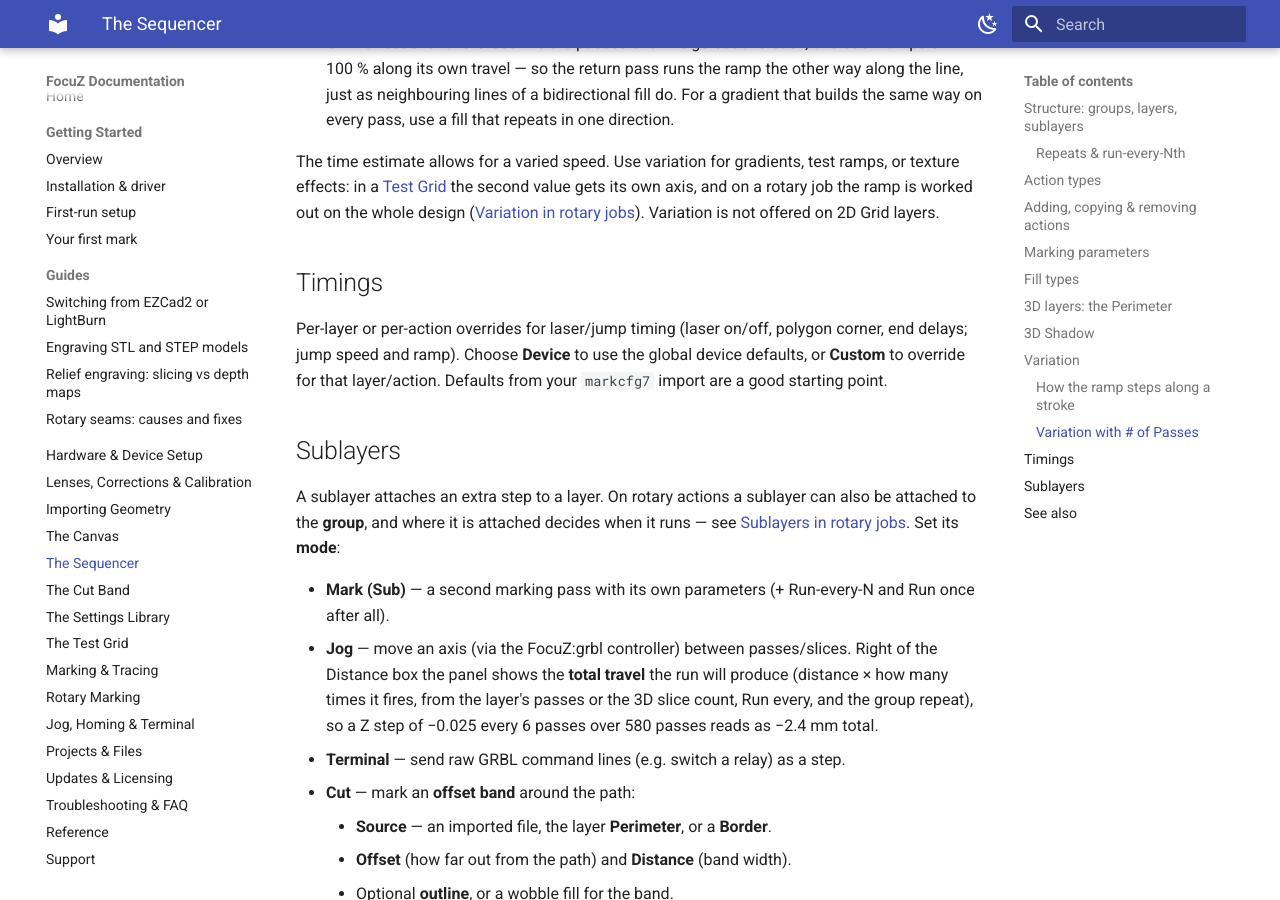
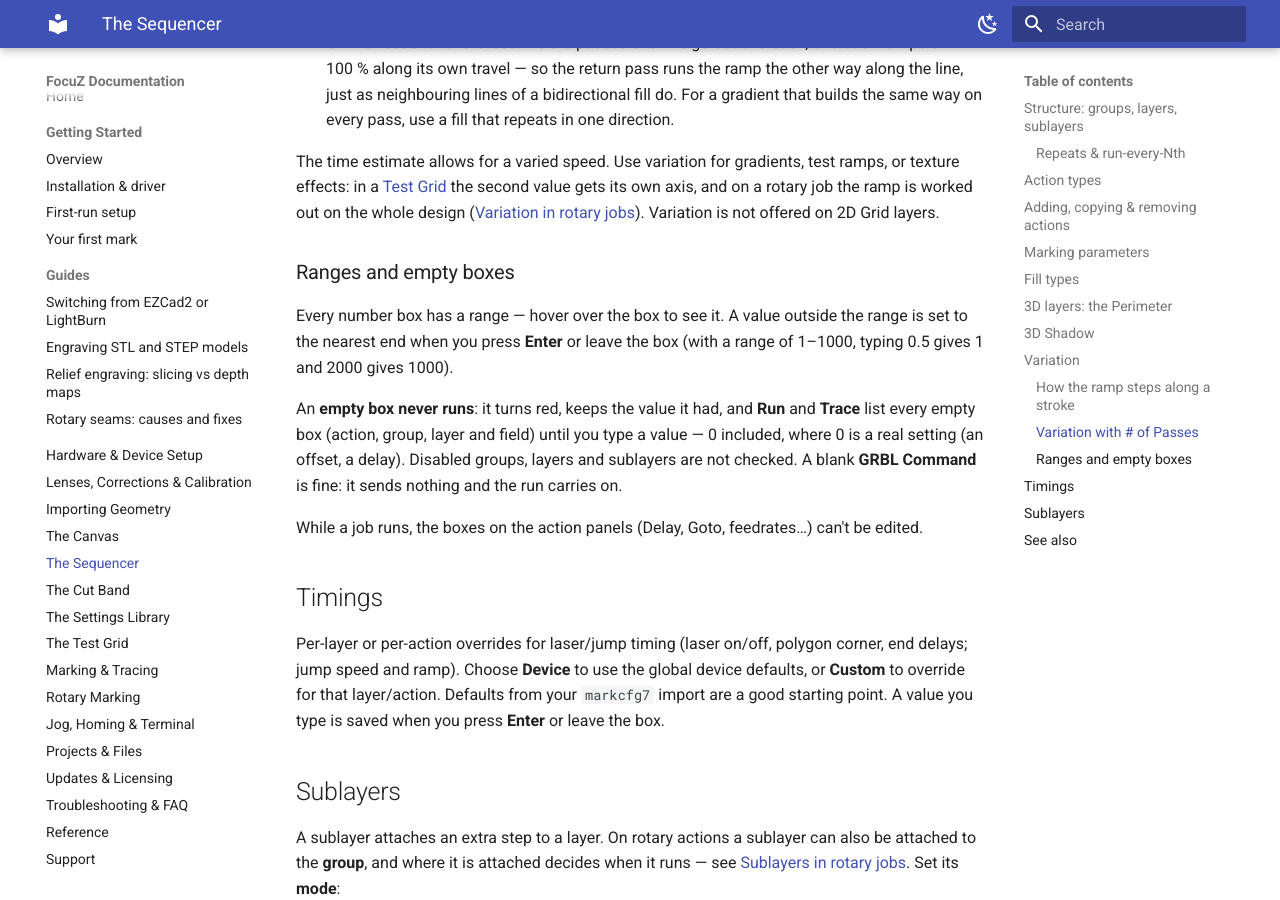
Before and after one commit to Lokahi-Shop/focuz-docs, an MkDocs documentation site: the page built from docs/sequencer.md, in a window 1280 px wide and 900 px high, scrolled down 7727 px. Built offline with MkDocs 1.6.1 and Material for MkDocs 9.7.7, drawn with Linux system fonts in a browser that asks for light colours; some of the changed text lies outside the part shown.

Commit message:
Sequencer: ranges and empty boxes; GRBL lines with a missing number
Co-Authored-By: Claude Opus 5.5 <noreply@anthropic.com>

```diff
--- a/docs/sequencer.md
+++ b/docs/sequencer.md
@@ -281,11 +281,25 @@ effects: in a [Test Grid](test-grid.md) the second value gets its own axis, and
 is worked out on the whole design ([Variation in rotary jobs](rotary.md#variation-in-rotary-jobs)).
 Variation is not offered on 2D Grid layers.
 
+### Ranges and empty boxes
+
+Every number box has a range — hover over the box to see it. A value outside the range is set to the nearest
+end when you press **Enter** or leave the box (with a range of 1–1000, typing 0.5 gives 1 and 2000 gives
+1000).
+
+An **empty box never runs**: it turns red, keeps the value it had, and **Run** and **Trace** list every empty
+box (action, group, layer and field) until you type a value — 0 included, where 0 is a real setting (an
+offset, a delay). Disabled groups, layers and sublayers are not checked. A blank **GRBL Command** is fine: it
+sends nothing and the run carries on.
+
+While a job runs, the boxes on the action panels (Delay, Goto, feedrates…) can't be edited.
+
 ## Timings
 
 Per-layer or per-action overrides for laser/jump timing (laser on/off, polygon corner, end delays; jump
 speed and ramp). Choose **Device** to use the global device defaults, or **Custom** to override for that
-layer/action. Defaults from your `markcfg7` import are a good starting point.
+layer/action. Defaults from your `markcfg7` import are a good starting point. A value you type is saved when
+you press **Enter** or leave the box.
 
 ## Sublayers
 
```
Also changed, not shown: other parts of docs/sequencer.md (+1 -1 lines), docs/jog-terminal.md (+3 -1 lines).
